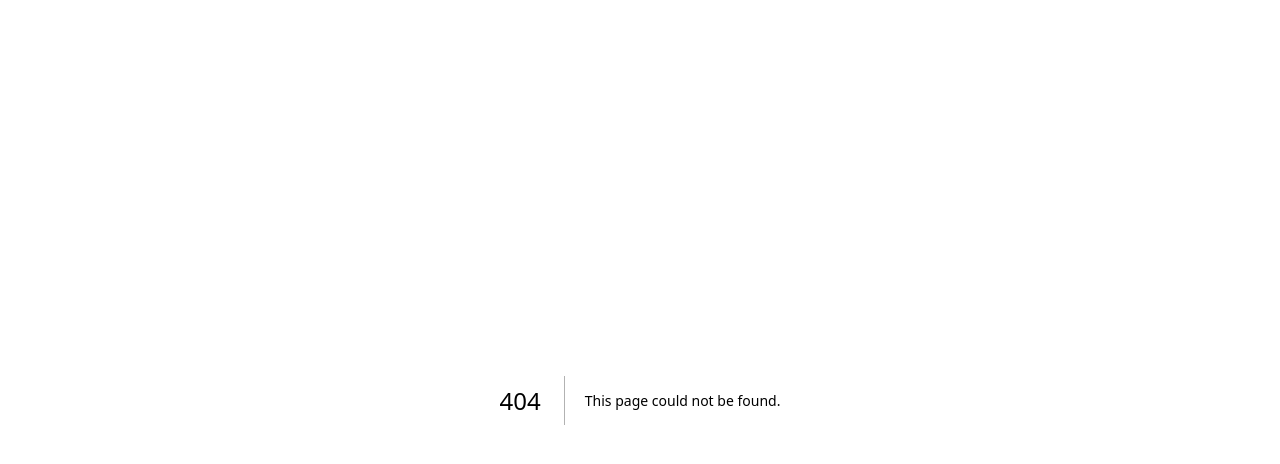
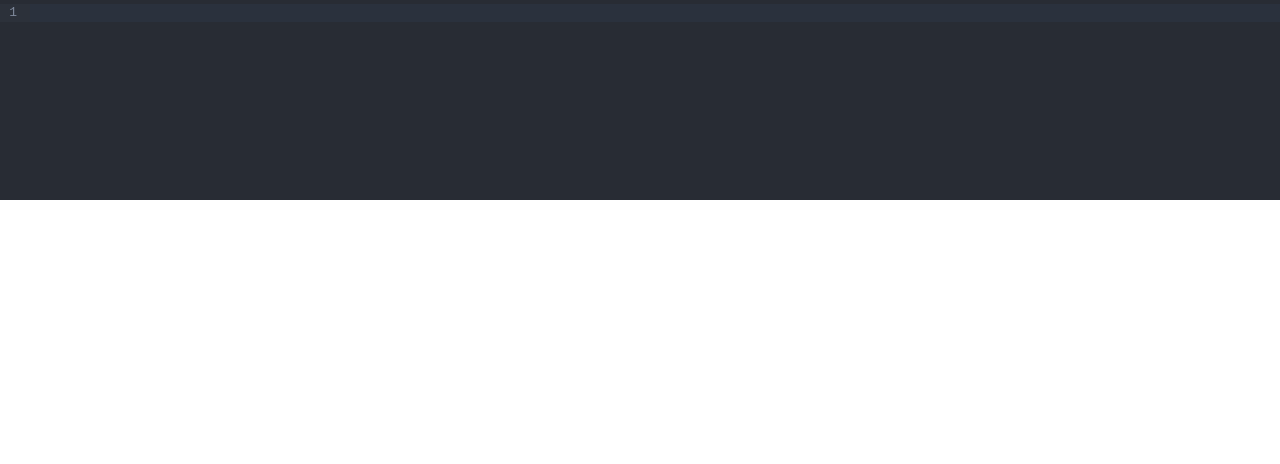
Before and after one commit to CHAIS-Squad/ChaisBoard, a Next.js app in the folder frontend/: page /code in a window 1280 px wide. Before the commit this address had no page. Shown: the top 464 px of the page. Built offline with nearby package versions, Linux system fonts and the light colour scheme.

Commit message:
Add basic code editor

```diff
--- /dev/null
+++ b/frontend/components/CodeEditor.jsx
@@ -0,0 +1,11 @@
+import { useState } from "react";
+import ReactCodeMirror from "@uiw/react-codemirror";
+
+
+function CodeEditor() {
+  const [code, setCode] = useState("");
+
+  return <ReactCodeMirror value={code} height="200px" theme={'dark'} onChange={setCode} />;
+}
+
+export default CodeEditor;
--- /dev/null
+++ b/frontend/pages/code.js
@@ -0,0 +1,11 @@
+import CodeEditor from "@/components/CodeEditor";
+
+function Code() {
+  return (
+    <div>
+      <CodeEditor />
+    </div>
+  )
+}
+
+export default Code;
```
Also changed, not shown: frontend/package.json (+6 -5 lines), 1 other file (tests, documents, lock files or other folders).
